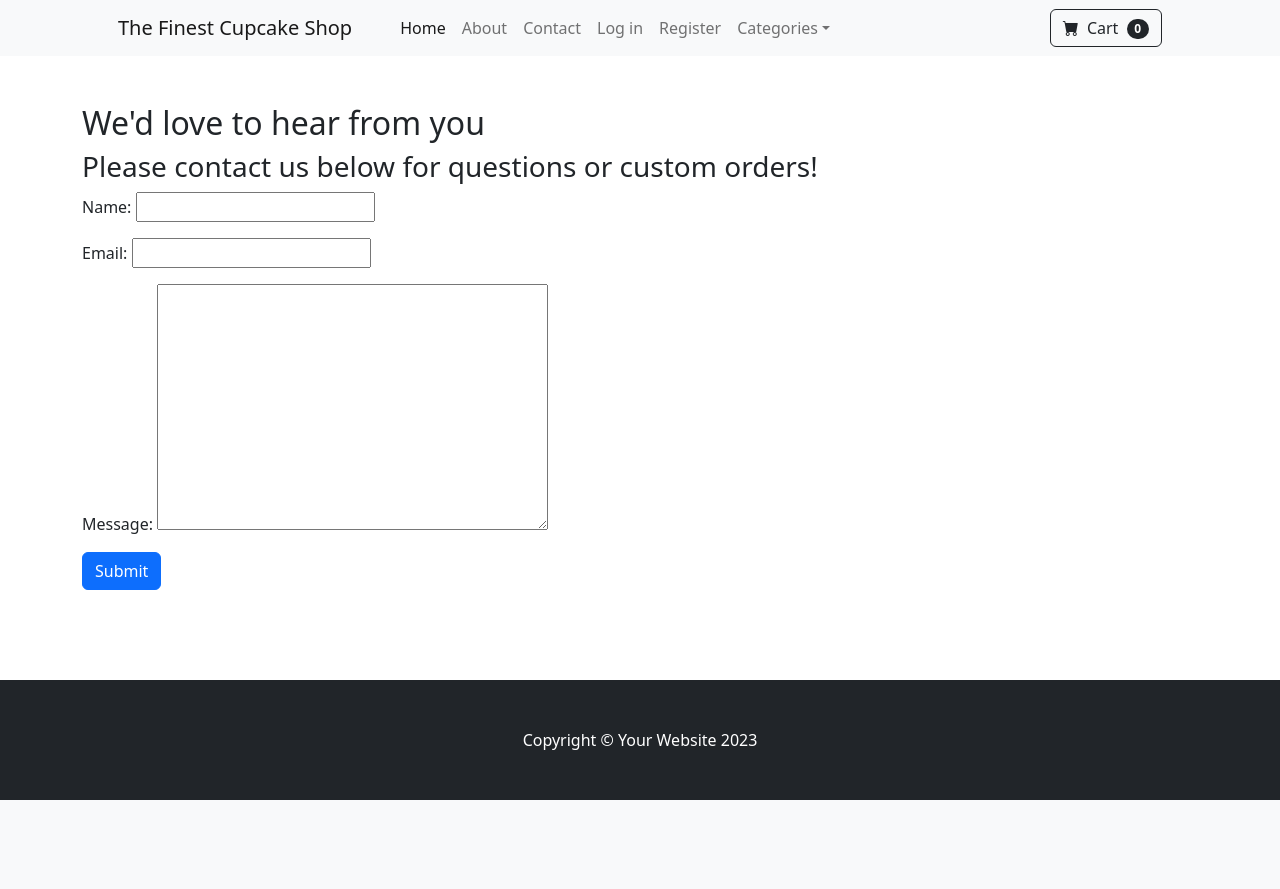
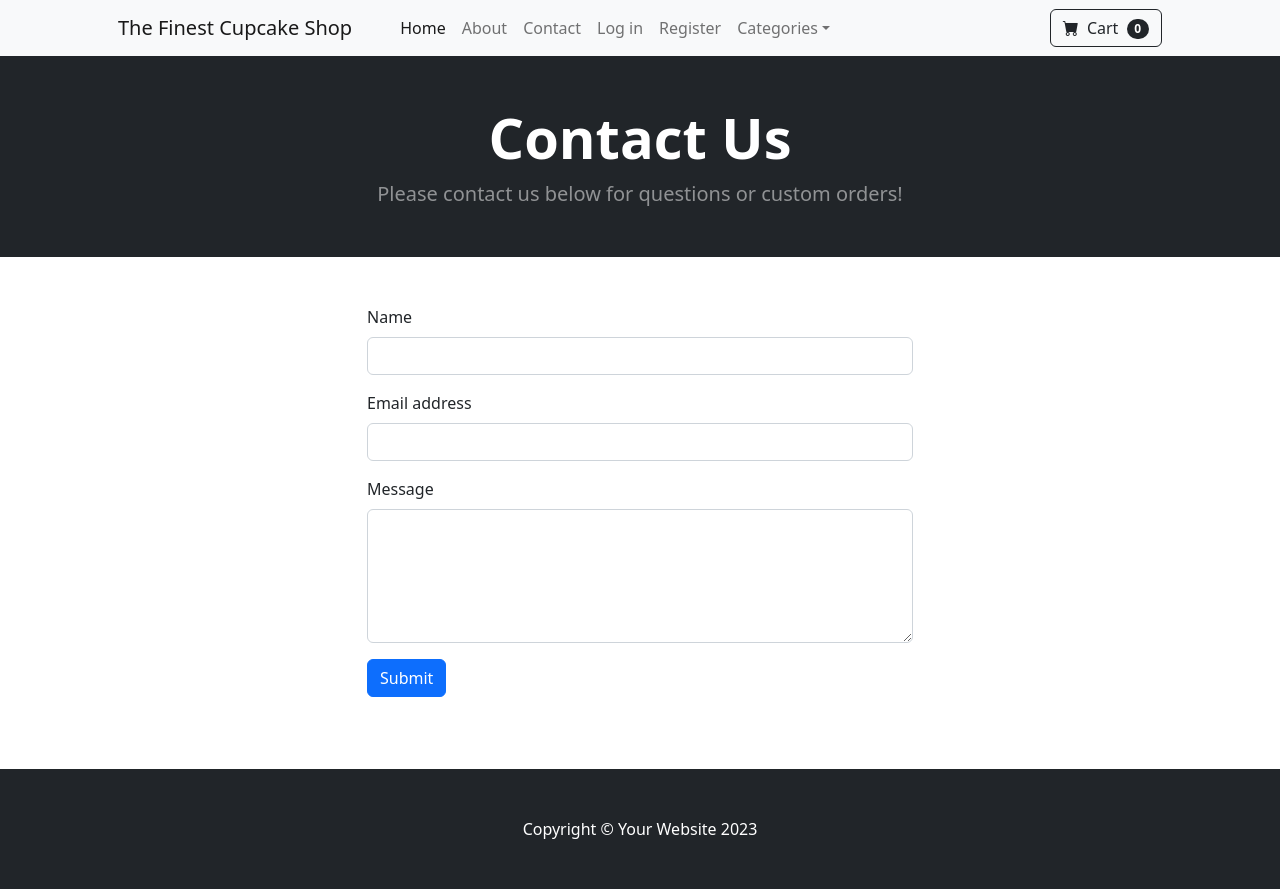
Before and after one commit to Ikayherce/the-finest-cupcake-shop, a Django app: page /contact/ in a window 1280 px wide. Before the commit the page ends 800 px from the top, so only its background shows below. Run offline with Django 3.2, Linux system fonts and the light colour scheme; some libraries are stand-ins or nearby versions.

Commit message:
fix header

```diff
--- a/shop/templates/base.html
+++ b/shop/templates/base.html
@@ -1,4 +1,5 @@
 {% load static %}
+
 
 <!DOCTYPE html>
 <html lang="en">
--- a/shop/templates/contact.html
+++ b/shop/templates/contact.html
@@ -1,15 +1,38 @@
-<!-- shop/templates/shop/contact.html -->
-
 {% extends 'base.html' %}
 
 {% block content %}
-    <div class="container mt-5">
-        <h2>We'd love to hear from you</h2>
-        <h3>Please contact us below for questions or custom orders!</h3>
-        <form method="post">
-            {% csrf_token %}
-            {{ form.as_p }}
-            <button type="submit" class="btn btn-primary">Submit</button>
-        </form>
+<header class="bg-dark py-5">
+    <div class="container-fluid px-4 px-lg-5">
+        <div class="text-center text-white">
+            <h2 class="display-4 fw-bolder">Contact Us</h2>
+            <p class="lead fw-normal text-white-50 mb-0">Please contact us below for questions or custom orders!</p>
+        </div>
     </div>
+</header>
+
+<div class="container mt-5">
+    <div class="row justify-content-center">
+        <div class="col-md-6">
+            <form method="post">
+                {% csrf_token %}
+
+                <div class="mb-3">
+                    <label for="id_name" class="form-label">Name</label>
+                    <input type="text" class="form-control" id="id_name" name="name" required>
+                </div>
+                <div class="mb-3">
+                    <label for="id_email" class="form-label">Email address</label>
+                    <input type="email" class="form-control" id="id_email" name="email" required>
+                </div>
+                <div class="mb-3">
+                    <label for="id_message" class="form-label">Message</label>
+                    <textarea class="form-control" id="id_message" name="message" rows="5" required></textarea>
+                </div>
+
+                <button type="submit" class="btn btn-primary">Submit</button>
+                <br><br/><br><br/>
+            </form>
+        </div>
+    </div>
+</div>
 {% endblock %}
--- a/shop/templates/home.html
+++ b/shop/templates/home.html
@@ -1,5 +1,5 @@
 {% extends 'base.html' %}
-
+{% load static %}
 {% block content %}
 
 <!-- Header -->
--- a/shop/templates/navbar.html
+++ b/shop/templates/navbar.html
@@ -1,3 +1,5 @@
+{% load static %}
+
  <!-- Navigation-->
  <nav class="navbar navbar-expand-lg navbar-light bg-light">
     <div class="container px-4 px-lg-5">
--- a/shop/templates/product.html
+++ b/shop/templates/product.html
@@ -1,4 +1,5 @@
 {% extends 'base.html' %}
+{% load static %}
 {% block content %}
 
 <div class="container">
```
